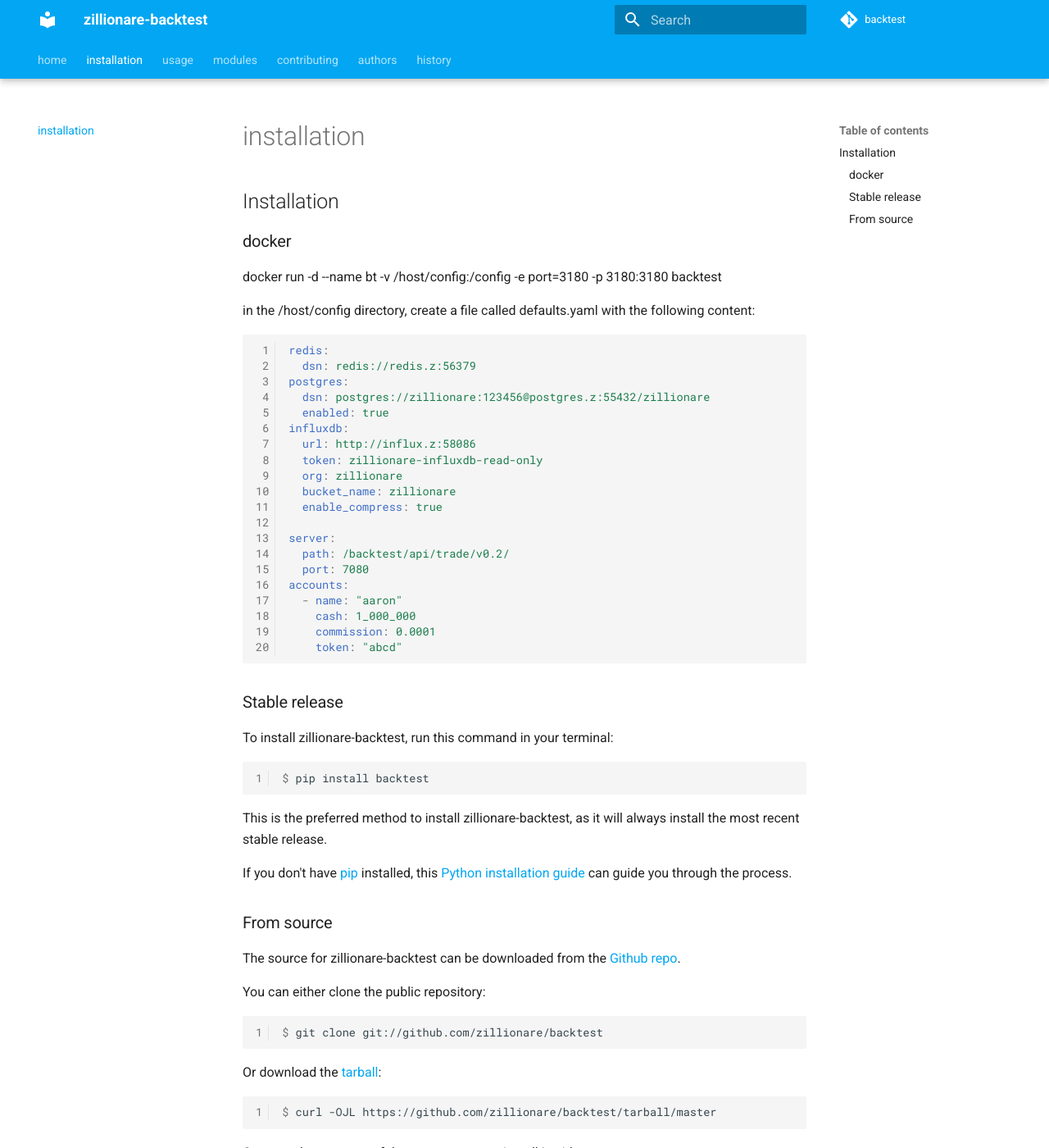
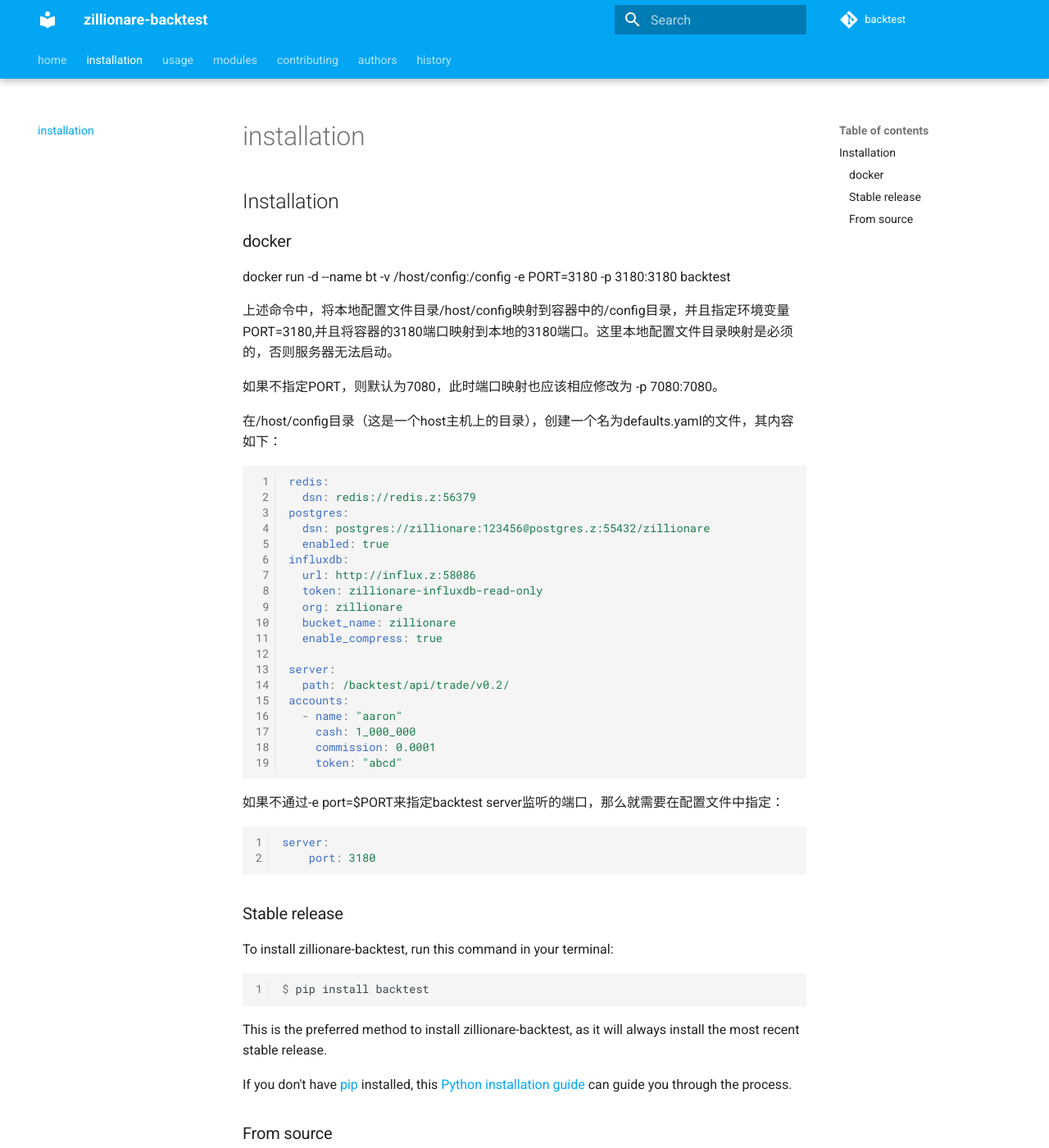
Before and after one commit to zillionare/backtesting, an MkDocs documentation site: the page built from docs/installation.md, in a window 1280 px wide and 1400 px high. Shown: the whole window at 82% size. Built offline with MkDocs 1.6.1 and Material for MkDocs 9.7.7, drawn with Linux system fonts in a browser that asks for light colours; comment, search, counter and statistics services are not loaded.

Commit message:
: docker容器直接使用最新发布的backtest包，不再从本地安装
此外，还修改了配置文件传递方式，强制要求映射本地配置文件。

````diff
--- a/docs/installation.md
+++ b/docs/installation.md
@@ -2,9 +2,14 @@
 
 ## docker
 
-docker run -d --name bt -v /host/config:/config -e port=3180 -p 3180:3180 backtest
+docker run -d --name bt -v /host/config:/config -e PORT=3180 -p 3180:3180 backtest
 
-in the /host/config directory, create a file called defaults.yaml with the following content:
+上述命令中，将本地配置文件目录/host/config映射到容器中的/config目录，并且指定环境变量PORT=3180,并且将容器的3180端口映射到本地的3180端口。这里本地配置文件目录映射是必须的，否则服务器无法启动。
+
+如果不指定PORT，则默认为7080，此时端口映射也应该相应修改为 -p 7080:7080。
+
+在/host/config目录（这是一个host主机上的目录），创建一个名为defaults.yaml的文件，其内容如下：
+
 ```yaml
 redis:
   dsn: redis://redis.z:56379
@@ -20,12 +25,17 @@
 
 server:
   path: /backtest/api/trade/v0.2/
-  port: 7080
 accounts:
   - name: "aaron"
     cash: 1_000_000
     commission: 0.0001
     token: "abcd"
+```
+
+如果不通过-e port=$PORT来指定backtest server监听的端口，那么就需要在配置文件中指定：
+```yaml
+server:
+    port: 3180
 ```
 
 ## Stable release
````
Also changed, not shown: 4 other files.
